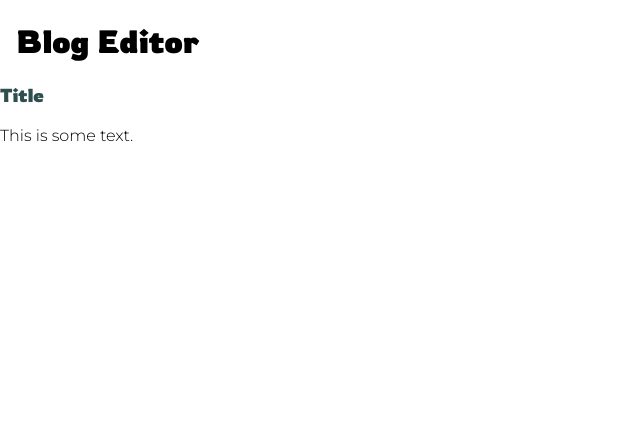
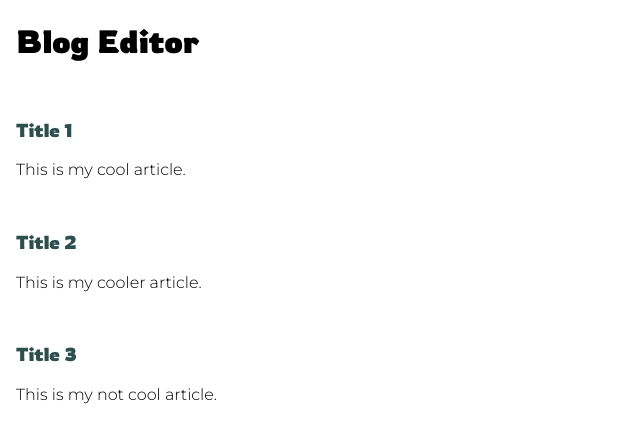
Before and after one commit to dunja-v/blog-editor-website, a React (Create React App) app in the folder blog-editor/: page / in a window 1280 px wide. Shown: the top 442 px of the page, without its empty margins (0-640 px from the left). Built offline with nearby package versions, Linux system fonts and the light colour scheme.

Commit message:
adding article summary list

```diff
--- a/blog-editor/src/App.js
+++ b/blog-editor/src/App.js
@@ -1,13 +1,28 @@
 import React from 'react';
 import './App.css';
 import PageHeader from './components/page-header/page-header';
-import ArticleSummaryListItem from './components/article-summary-list/article-summary-list-item/article-summary-list-item';
+import ArticleSummaryList from './components/article-summary-list/article-summary-list';
+
+const items = [
+  {
+    title: "Title 1",
+    summary: "This is my cool article."
+  },
+  {
+    title: "Title 2",
+    summary: "This is my cooler article."
+  },
+  {
+    title: "Title 3",
+    summary: "This is my not cool article."
+  }
+];
 
 function App() {
   return (
     <div>
-    <PageHeader/>
-    <ArticleSummaryListItem title={"Title"} summary={"This is some text."} />
+      <PageHeader/>
+      <ArticleSummaryList items={items} />
     </div>
   );
 }
--- a/blog-editor/src/components/article-summary-list/article-summary-list-item/article-summary-list-item.css
+++ b/blog-editor/src/components/article-summary-list/article-summary-list-item/article-summary-list-item.css
@@ -1,5 +1,5 @@
 .articleSummaryListItem{
-
+    padding: 1em;
 }
 
 .articleSummaryListItemTitle{
--- /dev/null
+++ b/blog-editor/src/components/article-summary-list/article-summary-list.css
@@ -0,0 +1,3 @@
+.articleSummaryList {
+
+}
--- /dev/null
+++ b/blog-editor/src/components/article-summary-list/article-summary-list.js
@@ -0,0 +1,13 @@
+import React from 'react';
+import './article-summary-list.css';
+import ArticleSummaryListItem from './article-summary-list-item/article-summary-list-item';
+
+export default function ArticleSummaryList(props) {
+    return <div className="articleSummaryList">
+        {props.items.map((item, index) => <ArticleSummaryListItem
+                    key={"panel-card" + index}
+                    title={item.title}
+                    summary={item.summary}/>)
+        }
+    </div>
+}
```
